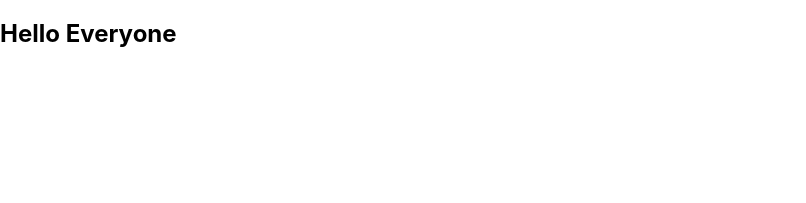
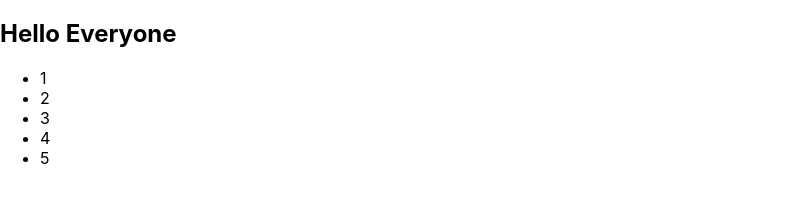
Before and after one commit to Shirly-D/react-proj, a React (Create React App) app: page / in a window 1280 px wide. Shown: the part 157-360 px from the top of the page, without its empty margins (0-806 px from the left). Built offline with nearby package versions, Linux system fonts and the light colour scheme.

Commit message:
Iterating component with key

```diff
--- a/src/Components/FunctionComp.js
+++ b/src/Components/FunctionComp.js
@@ -1,7 +1,15 @@
 import React from "react";
 
-function FunctionComp() {
-    return <p>This is function component.</p>
+function FunctionComp(props) {
+    const numbers = props.numbers;
+    const listItems = numbers.map((number) =>
+    <li key= {number.toString()}>
+        {number}
+    </li>
+    );
+    return (
+        <ul>{listItems}</ul>
+    );
 }
 
 export default FunctionComp;
--- a/src/index.js
+++ b/src/index.js
@@ -3,11 +3,15 @@
 import './index.css';
 import App, { PropApp } from './App';
 import reportWebVitals from './reportWebVitals';
+import FunctionComp from './Components/FunctionComp';
+
+const numbers = [1, 2, 3, 4, 5];
 
 ReactDOM.render(
   <React.StrictMode>
     <App fname="Lisa"/>
     <PropApp />
+    <FunctionComp numbers= {numbers}/>
   </React.StrictMode>,
   document.getElementById('root')
 );
```
